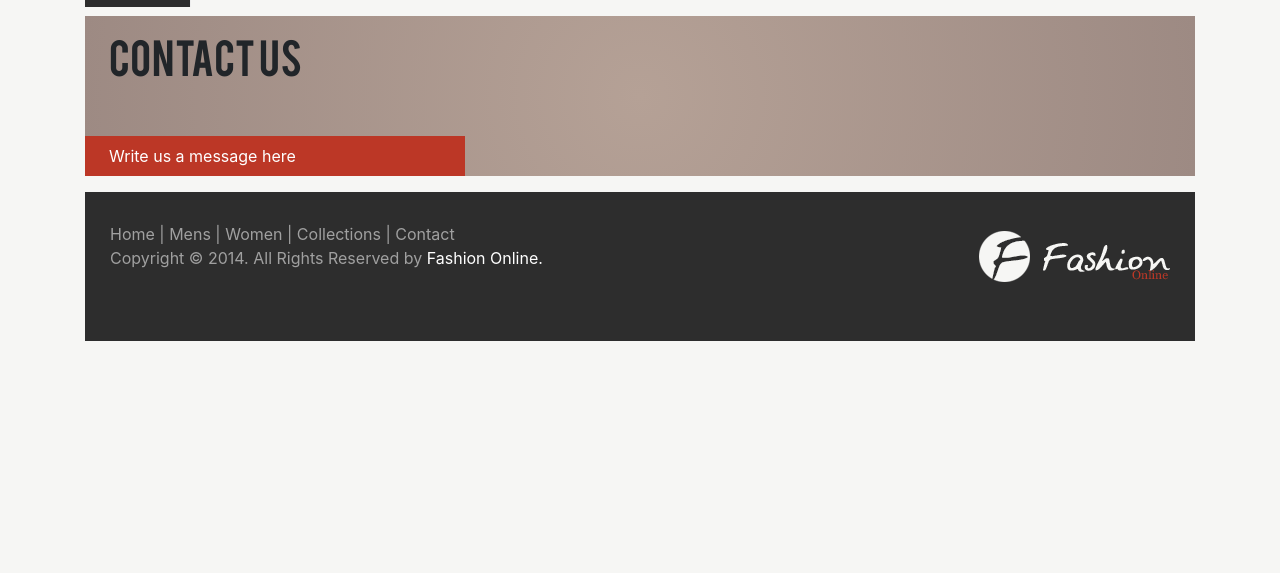
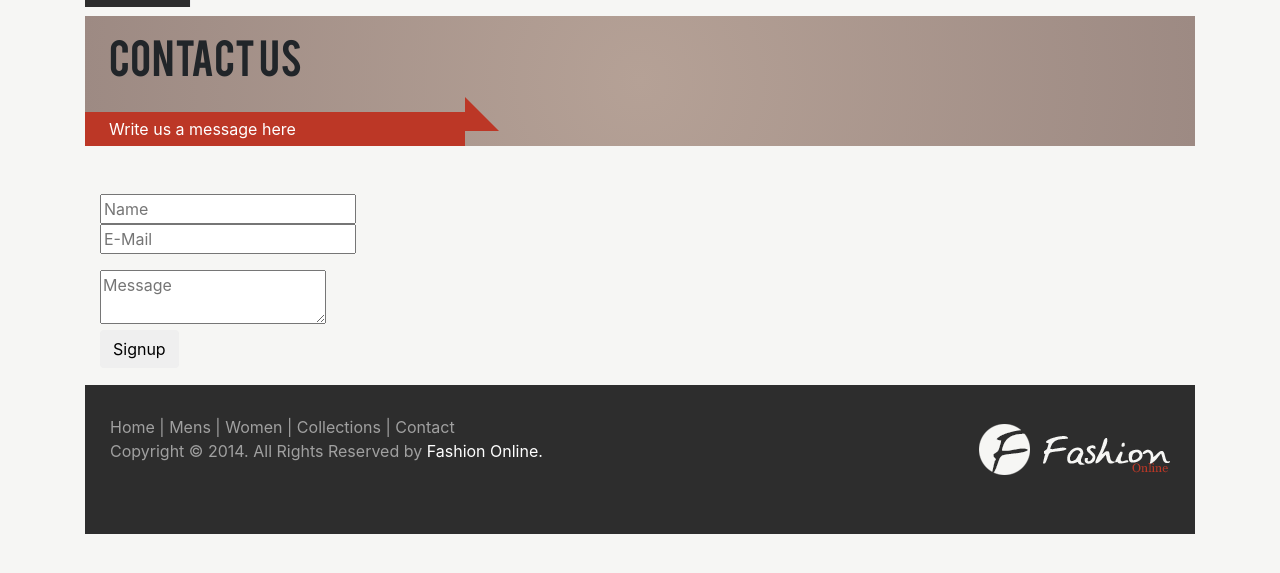
Before and after one commit to kebabmix/Fashion-Online, a PHP site: page /contact.php in a window 1280 px wide. Shown: the part 208-781 px from the top of the page. Run offline with PHP 8.4, Linux system fonts and the light colour scheme; some libraries are stand-ins or nearby versions.

Commit message:
Contact site :boom:

```diff
--- a/public_html/contact.php
+++ b/public_html/contact.php
@@ -3,21 +3,36 @@
 require_once 'incl/header.php'; ?>
 <!--- HEADER INCLUDES END --->
 <!--- TOP BANNER/TEXT START --->
-<section class="container"  >
+<section class="container">
 <div class="row">
   <div class="ctcBanner">
     <h1>contact us</h1>
-    <br />
     <div class="linebox">
       <span>Write us a message here</span>
       <div class="triangle">
-
       </div>
     </div>
   </div>
 </div>
 </section>
 <!--- TOP BANNER/TEXT END --->
+<br />
+<br />
+<section class="">
+<div class="col-md-4">
+  <form class="contactForm" method="post">
+      <input type="name" name="name" placeholder="Name" id="inputName">
+      <input type="email" name="email" placeholder="E-Mail" id="inputEmail" style="margin-bottom:1rem;">
+      <textarea placeholder="Message"></textarea>
+      <br>
+      <button class="btn ml-auto" type="submit">Signup</button>
+  </form>
+</div>
+<div class="col-md-8">
+
+</div>
+</section>
+<!--- TOP BANNER/TEXT END --->
 <!--- FOOTER INCLUDES START --->
 <?php require_once 'incl/footer.php'; ?>
 <!--- FOOTER INCLUDES END --->
--- a/public_html/content/css/style.css
+++ b/public_html/content/css/style.css
@@ -227,14 +227,23 @@ input:focus {
 .linebox {
   background-color: #bc3726;
   color: white;
-  padding-top: 0.5rem;
-  padding-bottom: 0.5rem;
+  height: 34px;
   width: 380px;
-
+  display: flex;
+  position: relative;
+  align-items: center;
 }
 
 .linebox span {
   margin-left: 1.5rem;
+}
+
+.triangle {
+    position: absolute;
+    border-bottom: 34px solid #bc3726;
+    border-right: 34px solid transparent;
+    right: -34px;
+    margin-bottom: 30px;
 }
 
 
```
